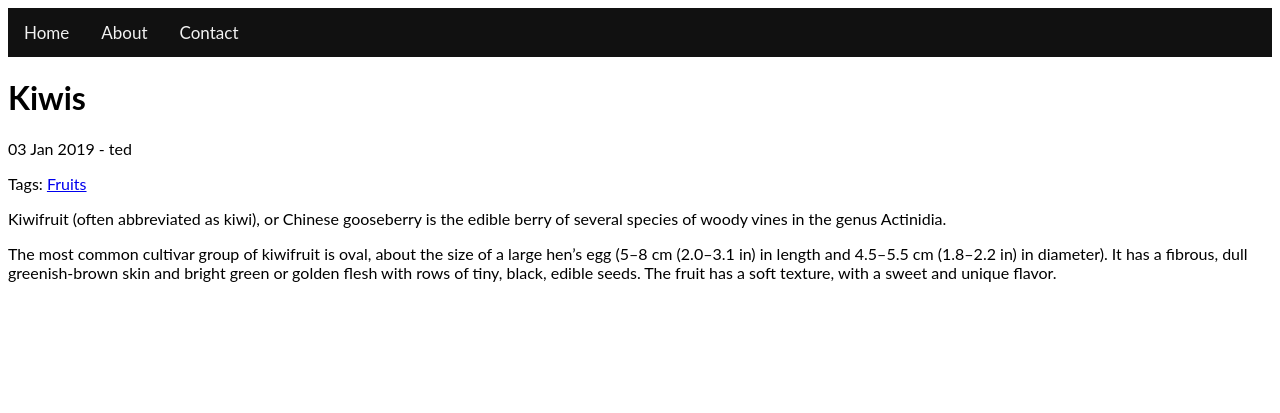
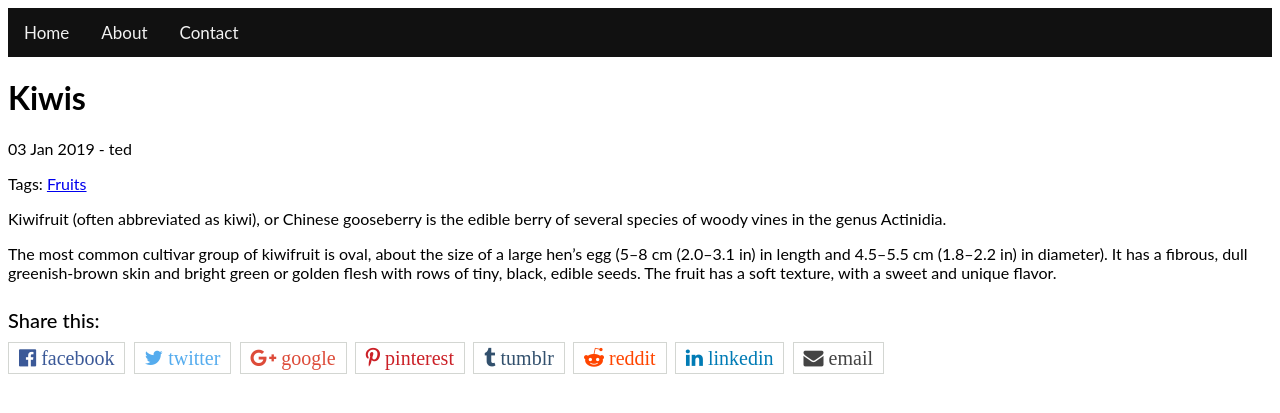
Before and after one commit to mancap314/mancap314.github.io, a Jekyll site: the page built from _posts/2019-01-03-kiwis.md, in a window 1280 px wide. Shown: the top 413 px of the page. Built offline with Jekyll 4.4.1, drawn with Linux system fonts in a browser that asks for light colours; comment, search, counter and statistics services are not loaded.

Commit message:
share and comments added

```diff
--- a/_config.yml
+++ b/_config.yml
@@ -10,3 +10,9 @@ github_username:  mancap314
 theme: minima
 plugins:
 - jekyll-feed
+
+# Disqus Comments
+disqus:
+    # Leave shortname blank to disable comments site-wide.
+    # Disable comments for any post by adding `comments: false` to that post's YAML Front Matter.
+    shortname: mc-data
--- /dev/null
+++ b/_includes/disqus-comments.html
@@ -0,0 +1,17 @@
+{% if page.comments != false and jekyll.environment == "production" %}
+
+  <div id="disqus_thread"></div>
+  <script>
+    var disqus_config = function () {
+      this.page.url = '{{ page.url | absolute_url }}';
+      this.page.identifier = '{{ page.url | absolute_url }}';
+    };
+    (function() {
+      var d = document, s = d.createElement('script');
+      s.src = 'https://{{ site.disqus.shortname }}.disqus.com/embed.js';
+      s.setAttribute('data-timestamp', +new Date());
+      (d.head || d.body).appendChild(s);
+    })();
+  </script>
+  <noscript>Please enable JavaScript to view the <a href="https://disqus.com/?ref_noscript" rel="nofollow">comments powered by Disqus.</a></noscript>
+{% endif %}
--- /dev/null
+++ b/_includes/share-bar.html
@@ -0,0 +1,15 @@
+<link href="https://maxcdn.bootstrapcdn.com/font-awesome/4.7.0/css/font-awesome.min.css" rel="stylesheet">
+
+<div id="share-bar">
+  <h4>Share this:</h4>
+  <div class="share-buttons">
+    <a href="https://www.facebook.com/sharer/sharer.php?u={{ site.url }}{{ site.baseurl }}{{ page.url }}" onclick="window.open(this.href, 'pop-up', 'left=20,top=20,width=500,height=500,toolbar=1,resizable=0'); return false;" title="Share on Facebook"><em class="fa fa-facebook-official share-button"> facebook</em></a>
+    <a href="https://twitter.com/intent/tweet?text={{ page.title }}&url={{ site.url }}{{ site.baseurl }}{{ page.url }}" onclick="window.open(this.href, 'pop-up', 'left=20,top=20,width=500,height=500,toolbar=1,resizable=0'); return false;" title="Share on Twitter"><em class="fa fa-twitter share-button"> twitter</em></a>
+    <a href="https://plus.google.com/share?url={{ site.url }}{{ site.baseurl }}{{ page.url }}" onclick="window.open(this.href, 'pop-up', 'left=20,top=20,width=500,height=500,toolbar=1,resizable=0'); return false;" title="Share on Google+"><em class="fa fa-google-plus share-button"> google</em></a>
+    <a href="http://pinterest.com/pin/create/button/?url={{ site.url }}{{ site.baseurl }}{{ page.url }}" onclick="window.open(this.href, 'pop-up', 'left=20,top=20,width=900,height=500,toolbar=1,resizable=0'); return false;" title="Share on Pinterest"><em class="fa fa-pinterest-p share-button"> pinterest</em></a>
+    <a href="http://www.tumblr.com/share/link?url={{ site.url }}{{ site.baseurl }}{{ page.url }}" onclick="window.open(this.href, 'pop-up', 'left=20,top=20,width=900,height=500,toolbar=1,resizable=0'); return false;" title="Share on Tumblr"><em class="fa fa-tumblr share-button"> tumblr</em></a>
+    <a href="http://www.reddit.com/submit?url={{ site.url }}{{ site.baseurl }}{{ page.url }}" onclick="window.open(this.href, 'pop-up', 'left=20,top=20,width=900,height=500,toolbar=1,resizable=0'); return false;" title="Share on Reddit"><em class="fa fa-reddit-alien share-button"> reddit</em></a>
+    <a href="https://www.linkedin.com/shareArticle?mini=true&url={{ site.url }}{{ site.baseurl }}{{ page.url }}&title={{ page.title }}&summary={{ page.description }}&source={{ site.title }}" onclick="window.open(this.href, 'pop-up', 'left=20,top=20,width=500,height=500,toolbar=1,resizable=0'); return false;" title="Share on LinkedIn"><em class="fa fa-linkedin share-button"> linkedin</em></a>
+    <a href="mailto:?subject={{ page.title }}&amp;body=Check out this site {{ site.url }}{{ site.baseurl }}{{ page.url }}" title="Share via Email"><em class="fa fa-envelope share-button"> email</em></a>
+  </div>
+</div>
--- a/_layouts/post.html
+++ b/_layouts/post.html
@@ -6,3 +6,6 @@ layout: default
 {% include article-header.html %}
 
 {{ content }}
+
+{% include share-bar.html %}
+{% include disqus-comments.html %}
--- a/_sass/main.scss
+++ b/_sass/main.scss
@@ -2,6 +2,7 @@ body {
   font-family: "Lato", sans-serif;
 }
 
+/* Categories bar */
 .categories {
   height: 100%;
   width: 200px;
@@ -40,6 +41,7 @@ body {
   .categories a {font-size: 18px;}
 }
 
+/* Navigation bar */
 .navigation {
   overflow: hidden;
   background-color: #111;
@@ -65,3 +67,105 @@ body {
   background-color: #4CAF50;
   color: white;
 }
+
+.contact {
+  padding-left: 15px;
+}
+
+.contact img {
+  vertical-align: top;
+  padding-right: 5px;
+}
+
+
+/* Share Bar */
+#share-bar {
+    font-size: 20px;
+}
+
+/* Title */
+#share-bar h4 {
+    margin-bottom: 10px;
+    font-weight: 500;
+}
+
+/* All buttons */
+.share-buttons {
+}
+
+/* Each button */
+.share-button {
+    margin: 0px;
+    margin-bottom: 10px;
+    margin-right: 3px;
+    border: 1px solid #D3D6D2;
+    padding: 5px 10px 5px 10px;
+}
+.share-button:hover {
+    opacity: 1;
+    color: #ffffff;
+}
+
+/* Facebook button */
+.fa-facebook-official {
+    color: #3b5998;
+}
+.fa-facebook-official:hover {
+    background-color: #3b5998;
+}
+
+/* Twitter button */
+.fa-twitter {
+    color: #55acee;
+}
+.fa-twitter:hover {
+    background-color: #55acee;
+}
+
+/* Google-PLus button */
+.fa-google-plus {
+    color: #dd4b39;
+}
+.fa-google-plus:hover {
+    background-color: #dd4b39;
+}
+
+/* Pinterest button */
+.fa-pinterest-p {
+    color: #cb2027;
+}
+.fa-pinterest-p:hover {
+    background-color: #cb2027;
+}
+
+/* Tumblr button */
+.fa-tumblr {
+    color: #32506d;
+}
+.fa-tumblr:hover {
+    background-color: #32506d;
+}
+
+/* Reddit button */
+.fa-reddit-alien {
+    color: #ff4500;
+}
+.fa-reddit-alien:hover {
+    background-color: #ff4500;
+}
+
+/* LinkedIn button */
+.fa-linkedin {
+    color: #007bb5;
+}
+.fa-linkedin:hover {
+    background-color: #007bb5;
+}
+
+/* Email button */
+.fa-envelope {
+    color: #444444;
+}
+.fa-envelope:hover {
+    background-color: #444444;
+}
```
Also changed, not shown: _posts/2019-01-03-kiwis.md (+1 -0 lines), _posts/2019-02-01-bananas.md (+1 -0 lines), contact.html (+3 -4 lines), assets/linkedin-icon.png (added), assets/mail-icon.png (added), 7 other files.
